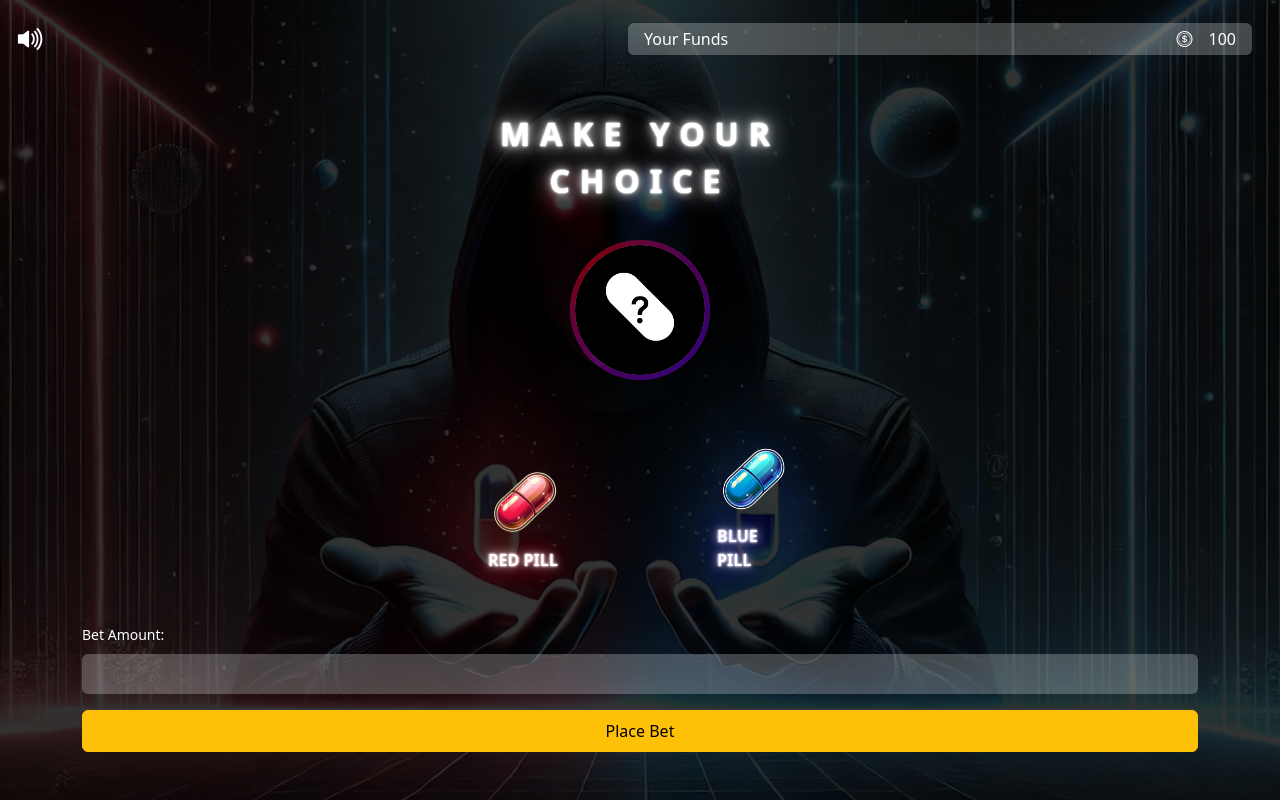
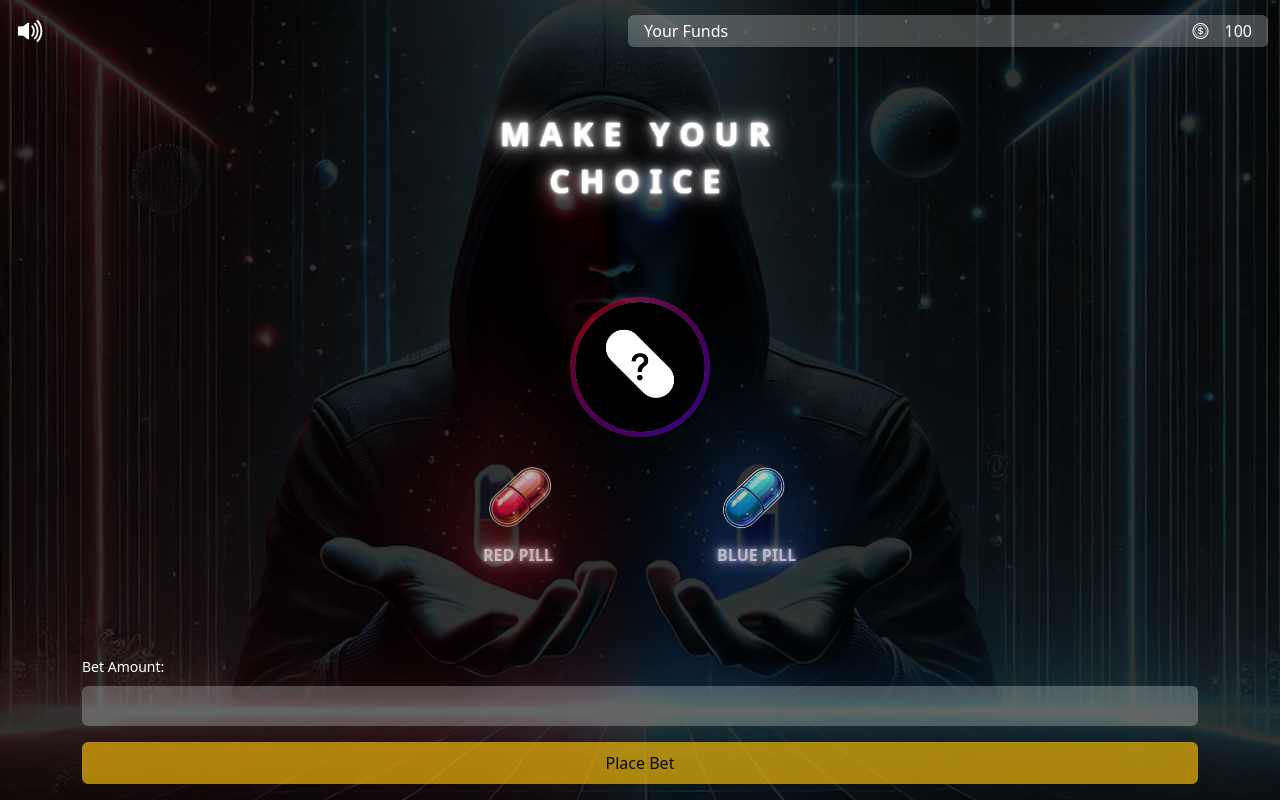
Before and after one commit to nuckarronjones/Telegram-Coin-Flip-Game, an Angular app in the folder frontend/: page / in a window 1280 px wide. Built offline with nearby package versions, Linux system fonts and the light colour scheme.

Commit message:
UI / Project Additions
Improvements for UI, and introduced animations. Introduced gameState service to track current game elements.

```diff
--- a/frontend/src/app/game-board/bet-options/bet-options.component.html
+++ b/frontend/src/app/game-board/bet-options/bet-options.component.html
@@ -1,9 +1,16 @@
-<form >
-    <div>
-        <label for="firstInput" class="form-label d-block text-start"><small>Bet Amount:</small></label>
-        <input type="text" class="form-control bg-light bg-opacity-25 border-0 text-white p-2" id="firstInput"  style="color: white;">
-    </div>
-    <div class="mt-3 mb-5">
-        <button class="btn btn-warning w-100 p-2">Place Bet</button>
-    </div>
-</form>
+<div>
+  <div>
+    <label for="firstInput" class="form-label d-block text-start"
+      ><small>Bet Amount:</small></label
+    >
+    <input
+      type="text"
+      class="form-control bg-light bg-opacity-25 border-0 text-white p-2"
+      id="firstInput"
+      style="color: white"
+    />
+  </div>
+  <div class="mt-3 mb-3">
+    <button [disabled]="disableBetting" class="btn btn-warning w-100 p-2" (click)="placeBet()">Place Bet</button>
+  </div>
+</div>
--- a/frontend/src/app/game-board/bet-options/bet-options.component.ts
+++ b/frontend/src/app/game-board/bet-options/bet-options.component.ts
@@ -1,11 +1,32 @@
 import { Component } from '@angular/core';
+import { GameState, GameStateModel } from '../../../services/game-state.service';
+import { Subscription } from 'rxjs';
+import { OnInit } from '@angular/core';
 
 @Component({
   selector: 'app-bet-options',
   imports: [],
   templateUrl: './bet-options.component.html',
-  styleUrl: './bet-options.component.scss'
+  styleUrl: './bet-options.component.scss',
 })
-export class BetOptionsComponent {
+export class BetOptionsComponent implements OnInit {
+  public disableBetting: boolean = true;
+  public state: GameStateModel | any = null;
 
+  private _gameStateSubscription: Subscription | null = null;
+
+  constructor(public gameState: GameState) {}
+
+  ngOnInit(): void {
+    this._gameStateSubscription = this.gameState.gameState$.subscribe(
+      (state) => {
+        this.state = state;
+        this.disableBetting = this.state.disableBetting;
+      }
+    );
+  }
+
+  public placeBet(): void {
+    this.gameState.placeBet();
+  }
 }
--- a/frontend/src/app/game-board/user-selection/user-selection.component.html
+++ b/frontend/src/app/game-board/user-selection/user-selection.component.html
@@ -1,30 +1,38 @@
 <div class="row">
-  <div class="col p-0 position-relative">
-    <div style="position: absolute; bottom:0; right:-5px; margin-bottom:50px">
-        <img
-        class="d-block"
+  <div
+    class="col p-0 position-relative"
+    [@selectionAnimation]="state.userOptionSelection.redPill ? 'selected': 'normal'"
+    (click)="getUserSelection(userOption.redPill)"
+  >
+    <div id="option-red">
+      <img
+        class="d-block pill-img"
         src="images/red-pill.png"
         alt="Blue Pill"
         style="width: 75px; height: 75px"
       />
-      <div class="d-block mt-2 glowing-text-red ">RED PILL</div>
+      <div class="d-block mt-2 glowing-text-red">RED PILL</div>
     </div>
   </div>
   <div class="col d-flex justify-content-center align-items-start">
-    <img
+    <img [ngClass]="state.spinnerState ? 'spin-infinite' : ''"
       src="images/placeholder.png"
       alt="Placeholder image"
-      style="width: 140px; height: 140px; margin-bottom:130px;"
+      style="width: 140px; height: 140px; margin-bottom: 130px"
     />
   </div>
-  <div class="col p-0 position-relative">
-    <div style="position: absolute; bottom:0; left:-5px; margin-bottom:50px">
-        <img
-        class="d-block"
+  <div
+    class="col p-0 position-relative"
+    [@selectionAnimation]="state.userOptionSelection.bluePill ? 'selected': 'normal'"
+    (click)="getUserSelection(userOption.bluePill)"
+  >
+    <div id="option-blue">
+      <img
+        class="d-block pill-img"
         src="images/blue-pill.png"
         alt="Blue Pill"
-        style="width: 75px; height: 75px"
       />
-      <div class="d-block mt-2 glowing-text-blue ">BLUE PILL</div>
+      <div class="d-block mt-2 glowing-text-blue">BLUE PILL</div>
     </div>
+  </div>
 </div>
--- a/frontend/src/app/game-board/user-selection/user-selection.component.scss
+++ b/frontend/src/app/game-board/user-selection/user-selection.component.scss
@@ -1,7 +1,8 @@
-:host{
-    height:100%;
+:host {
+  height: 100%;
   max-width: 400px;
   min-width: 390px;
+  max-height: 300px;
   display: flex;
   justify-content: center;
 }
@@ -9,13 +10,47 @@
 .glowing-text-red {
   font-weight: bold;
   color: white;
-    text-shadow: 0 0 3px #ffffff, 0 0 1px #d71e1e, 0 0 2px #ffffff,
-      0 0 10px #ffffff, 0 0 25px #d71e1e
+  text-shadow: 0 0 5px #ffffff, 0 0 3px #d71e1e, 0 0 15px #ffffff,
+    0 0 30px #d71e1e, 0 0 60px #d71e1e, 0 0 100px #d71e1e;
 }
 
 .glowing-text-blue {
   font-weight: bold;
   color: white;
-    text-shadow: 0 0 3px #ffffff, 0 0 1px #401ed7, 0 0 2px #ffffff,
-      0 0 10px #ffffff, 0 0 25px #401ed7
+  text-shadow: 0 0 5px #ffffff, 0 0 3px #401ed7, 0 0 15px #ffffff,
+    0 0 30px #401ed7, 0 0 60px #401ed7, 0 0 100px #401ed7;
 }
+
+.pill-img {
+  width: 75px;
+  height: 75px;
+}
+
+#option-red {
+  position: absolute;
+  bottom: 0;
+  right: -5px;
+  margin-bottom: 30px;
+  width: 80px;
+}
+
+#option-blue {
+  position: absolute;
+  bottom: 0;
+  left: -5px;
+  margin-bottom: 30px;
+  width: 80px;
+}
+
+.spin-infinite {
+  animation: spin .2s linear infinite;
+}
+
+@keyframes spin {
+  from {
+    transform: rotate(0deg);
+  }
+  to {
+    transform: rotate(360deg);
+  }
+}
--- a/frontend/src/app/game-board/user-selection/user-selection.component.ts
+++ b/frontend/src/app/game-board/user-selection/user-selection.component.ts
@@ -1,11 +1,43 @@
 import { Component } from '@angular/core';
+import { AnimationService } from '../../../services/global-animation.service';
+import { GameState, GameStateModel } from '../../../services/game-state.service';
+import { userOption, userSelectons } from '../../shared/enums/userOption';
+import { NgClass } from '@angular/common';
+ import { OnInit } from '@angular/core';
+import { Subscription } from 'rxjs';
 
 @Component({
   selector: 'app-user-selection',
-  imports: [],
+  standalone: true,
+  imports: [NgClass],
   templateUrl: './user-selection.component.html',
-  styleUrl: './user-selection.component.scss'
+  styleUrl: './user-selection.component.scss',
+  animations: [
+    AnimationService.prototype.getSelectionAnimation.call(AnimationService)
+  ]
 })
-export class UserSelectionComponent {
+
+export class UserSelectionComponent implements OnInit {
+
+  public spinnerState: boolean = false;
+  public userOption = userOption;
+  public state: GameStateModel | any = null;
+
+  private _gameStateSubscription: Subscription | null = null;
+
+  constructor(
+    private _animationService: AnimationService,
+    public gameState: GameState
+  ){}
+
+  ngOnInit(): void {
+    this._gameStateSubscription = this.gameState.gameState$.subscribe((state)=>{
+      this.state = state;
+    })
+  }
+  public getUserSelection(selected: userOption):void{
+    this.gameState.updateUserSelection(selected);
+    this.gameState.updateBettingState(false);
+  }
 
 }
--- a/frontend/src/app/nav-bar/nav-bar.component.html
+++ b/frontend/src/app/nav-bar/nav-bar.component.html
@@ -1,7 +1,7 @@
-<nav class="navbar navbar-light bg-none p-3">
+<nav class="navbar navbar-light bg-none">
   <div class="row w-100 d-flex align-items-center">
     <div class="col-4 col-md-6">
-      <i class="bi bi-volume-up-fill"></i>
+      <i class="bi bi-volume-up-fill ms-3"></i>
     </div>
 
     <div class="col-8 col-md-6">
--- /dev/null
+++ b/frontend/src/app/shared/enums/userOption.ts
@@ -0,0 +1,9 @@
+export enum userOption{
+    redPill = "redPill",
+    bluePill = "bluePill"
+}
+
+export interface userSelectons{
+    redPill : boolean;
+    bluePill : boolean;
+}
--- a/frontend/src/main.ts
+++ b/frontend/src/main.ts
@@ -1,5 +1,9 @@
 import { bootstrapApplication } from '@angular/platform-browser';
 import { AppComponent } from './app/app.component';
+import { provideAnimationsAsync } from '@angular/platform-browser/animations/async';
 
-bootstrapApplication(AppComponent)
-  .catch((err) => console.error(err));
+bootstrapApplication(AppComponent, {
+  providers: [
+    provideAnimationsAsync()
+  ]
+}).catch((err) => console.error(err));
--- /dev/null
+++ b/frontend/src/services/game-state.service.ts
@@ -0,0 +1,103 @@
+import { Injectable } from '@angular/core';
+import { userOption, userSelectons } from '../app/shared/enums/userOption';
+import { BehaviorSubject } from 'rxjs';
+
+export interface GameStateModel {
+  spinnerState: boolean;
+  userOptionSelection: userSelectons;
+  disableBetting: boolean;
+}
+
+@Injectable({
+  providedIn: 'root',
+})
+export class GameState {
+  private _gameStateSubject = new BehaviorSubject<GameStateModel>({
+    spinnerState: false,
+    userOptionSelection: {
+      redPill: false,
+      bluePill: false,
+    },
+    disableBetting: true,
+  });
+
+  gameState$ = this._gameStateSubject.asObservable();
+
+  public setSpinnerState(state: boolean): void {
+    const currentState = this._gameStateSubject.value;
+    this._gameStateSubject.next({
+      ...currentState,
+      spinnerState: state,
+    });
+  }
+
+  public updateUserSelection(selected: userOption): void {
+    const newSelection = {
+      redPill: selected === userOption.redPill,
+      bluePill: selected === userOption.bluePill,
+    };
+
+    const currentState = this._gameStateSubject.value;
+    this._gameStateSubject.next({
+      ...currentState,
+      userOptionSelection: newSelection,
+    });
+  }
+
+  public updateBettingState(state: boolean): void {
+    const currentState = this._gameStateSubject.value;
+    this._gameStateSubject.next({
+      ...currentState,
+      disableBetting: state,
+    });
+  }
+
+  public placeBet(): void {
+    this.setSpinnerState(true);
+  }
+
+  public resetGameState(): void {
+    this._gameStateSubject.next({
+      spinnerState: false,
+      userOptionSelection: {
+        redPill: false,
+        bluePill: false,
+      },
+      disableBetting: true,
+    });
+  }
+
+  // private _spinnerStateSubject = new BehaviorSubject<boolean>(false);
+  // spinnerState$ = this._spinnerStateSubject.asObservable();
+
+  // private _userOptionSelectionSubject = new BehaviorSubject<userSelectons>({
+  //     redPill: false,
+  //     bluePill: false
+  // });
+  // selectionSubject$ = this._userOptionSelectionSubject.asObservable();
+
+  // private _bettingSubject = new BehaviorSubject<boolean>(true);
+  // disableBetting$ = this._spinnerStateSubject.asObservable();
+
+  // public userSelection(selected : userOption):void{
+  //     if (selected === userOption.redPill){
+  //         this._userOptionSelectionSubject.next({
+  //             redPill: true,
+  //             bluePill: false
+  //         });
+  //     }else{
+  //         this._userOptionSelectionSubject.next({
+  //             redPill: false,
+  //             bluePill: true
+  //         });
+  //     }
+  // }
+
+  // public placeBet():void{
+  //     this._spinnerStateSubject.next(true);
+  // }
+  //Bet amount
+  //User balance
+  //Random outcome
+  //Detect if user won or not
+}
--- /dev/null
+++ b/frontend/src/services/global-animation.service.ts
@@ -0,0 +1,31 @@
+import { Injectable } from '@angular/core';
+import { trigger, state, style, transition, animate, keyframes } from '@angular/animations';
+
+
+@Injectable({
+  providedIn: 'root',
+})
+export class AnimationService {
+
+  getSelectionAnimation() {
+    return trigger('selectionAnimation', [
+      state(
+        'normal',
+        style({
+          transform: 'scale(1)',
+          opacity: .7,
+        })
+      ),
+      state(
+        'selected',
+        style({
+          transform: 'scale(1.1)',
+          opacity: 1.1,
+        })
+      ),
+
+      transition('normal <=> selected', [animate('.3s ease-out')]),
+    ]);
+  }
+
+}
```
Also changed, not shown: frontend/src/app/game-board/game-board.component.html (line endings or trailing spaces). Lines whose indentation alone changed are shown as unchanged.
